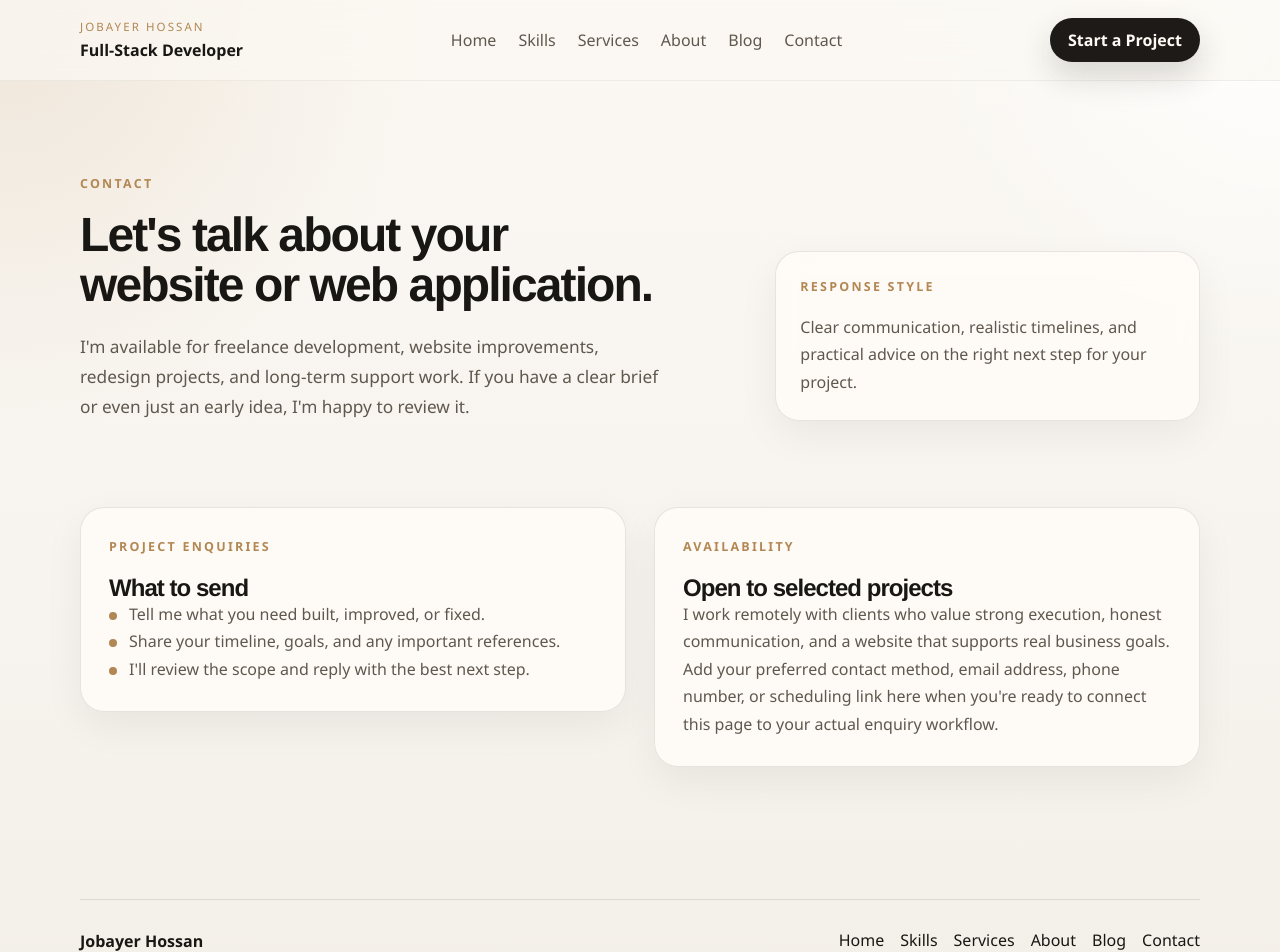
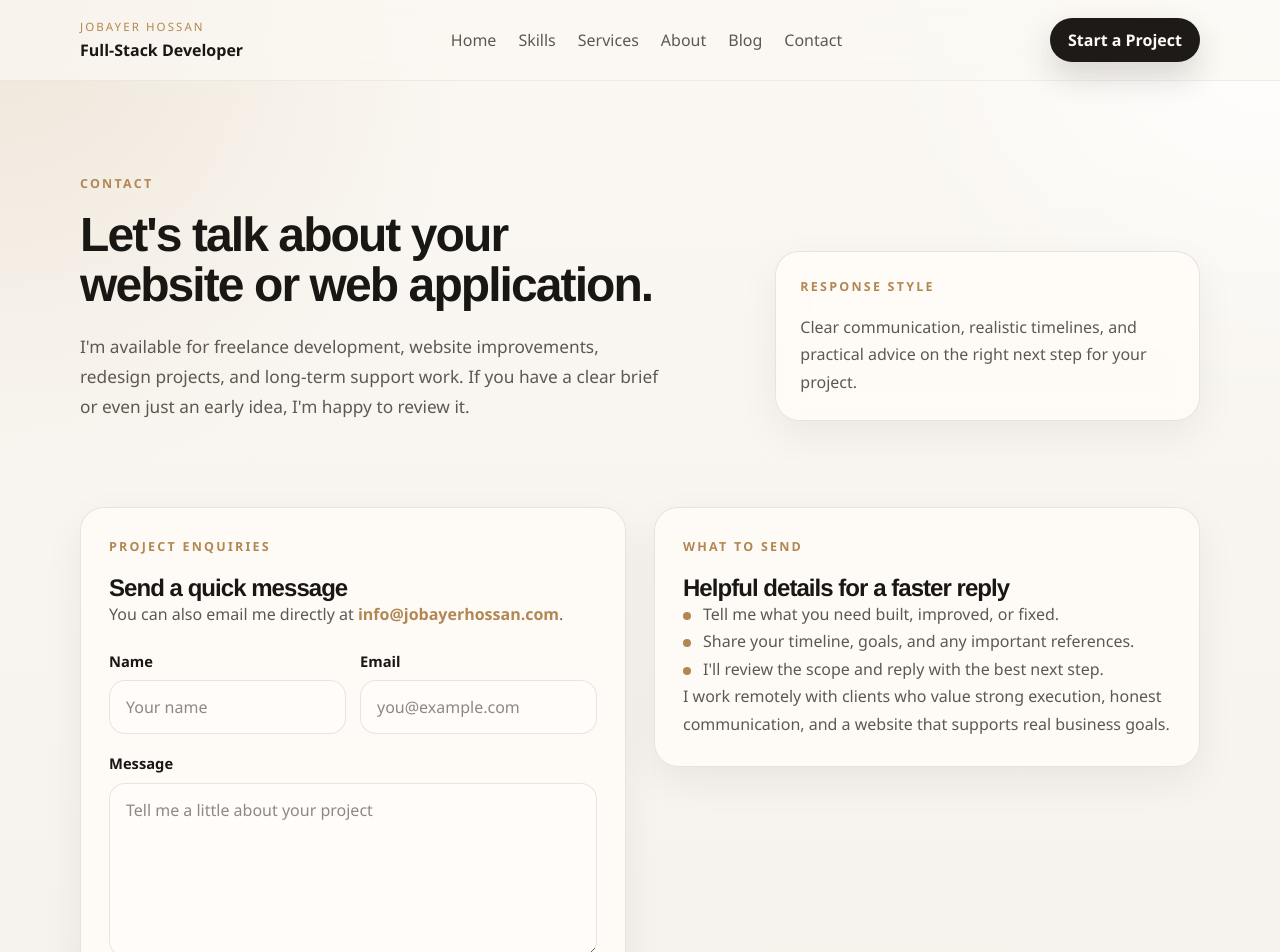
Before and after one commit to jobayerhossan/jobayerhossan-site, a Next.js app: page /contact in a window 1280 px wide. Shown: the top 952 px of the page. Built offline with nearby package versions, Linux system fonts and the light colour scheme.

Commit message:
Add Contact Form

```diff
--- /dev/null
+++ b/app/contact/actions.ts
@@ -0,0 +1,98 @@
+"use server";
+
+import nodemailer from "nodemailer";
+
+export type ContactFormState = {
+  status: "idle" | "success" | "error";
+  message: string;
+};
+
+const initialState: ContactFormState = {
+  status: "idle",
+  message: "",
+};
+
+function getTransporter() {
+  const host = process.env.SMTP_HOST;
+  const port = Number(process.env.SMTP_PORT ?? "465");
+  const user = process.env.SMTP_USER;
+  const pass = process.env.SMTP_PASS;
+
+  if (!host || !user || !pass) {
+    throw new Error("SMTP environment variables are not configured.");
+  }
+
+  return nodemailer.createTransport({
+    host,
+    port,
+    secure: true,
+    auth: {
+      user,
+      pass,
+    },
+  });
+}
+
+export async function submitContactForm(
+  prevState: ContactFormState = initialState,
+  formData: FormData,
+): Promise<ContactFormState> {
+  void prevState;
+  const name = String(formData.get("name") ?? "").trim();
+  const email = String(formData.get("email") ?? "").trim();
+  const message = String(formData.get("message") ?? "").trim();
+
+  if (!name || !email || !message) {
+    return {
+      status: "error",
+      message: "Please complete your name, email, and message.",
+    };
+  }
+
+  const recipient = process.env.CONTACT_TO_EMAIL ?? "jobayer.bc001@gmail.com";
+  const sender = process.env.SMTP_FROM_EMAIL ?? process.env.SMTP_USER;
+
+  if (!sender) {
+    return {
+      status: "error",
+      message: "The contact form email sender is not configured yet.",
+    };
+  }
+
+  try {
+    const transporter = getTransporter();
+
+    await transporter.sendMail({
+      from: `Jobayer Hossan Website <${sender}>`,
+      to: recipient,
+      replyTo: email,
+      subject: `New website enquiry from ${name}`,
+      text: [
+        `Name: ${name}`,
+        `Email: ${email}`,
+        "",
+        "Message:",
+        message,
+      ].join("\n"),
+      html: `
+        <div style="font-family: Arial, sans-serif; line-height: 1.6; color: #191714;">
+          <h2>New website enquiry</h2>
+          <p><strong>Name:</strong> ${name}</p>
+          <p><strong>Email:</strong> ${email}</p>
+          <p><strong>Message:</strong></p>
+          <p>${message.replace(/\n/g, "<br />")}</p>
+        </div>
+      `,
+    });
+
+    return {
+      status: "success",
+      message: "Thanks. Your message has been sent successfully.",
+    };
+  } catch {
+    return {
+      status: "error",
+      message: "Sorry, the message could not be sent right now. Please email me directly.",
+    };
+  }
+}
--- /dev/null
+++ b/app/contact/contact-form.tsx
@@ -0,0 +1,58 @@
+"use client";
+
+import { useActionState } from "react";
+import { submitContactForm, type ContactFormState } from "./actions";
+
+const initialState: ContactFormState = {
+  status: "idle",
+  message: "",
+};
+
+export function ContactForm() {
+  const [state, formAction, isPending] = useActionState(
+    submitContactForm,
+    initialState,
+  );
+
+  return (
+    <form action={formAction} className="contact-form">
+      <div className="contact-form__grid">
+        <label className="contact-form__field">
+          <span>Name</span>
+          <input type="text" name="name" placeholder="Your name" required />
+        </label>
+
+        <label className="contact-form__field">
+          <span>Email</span>
+          <input type="email" name="email" placeholder="you@example.com" required />
+        </label>
+      </div>
+
+      <label className="contact-form__field">
+        <span>Message</span>
+        <textarea
+          name="message"
+          rows={6}
+          placeholder="Tell me a little about your project"
+          required
+        />
+      </label>
+
+      <button type="submit" className="button button--primary" disabled={isPending}>
+        {isPending ? "Sending..." : "Send Message"}
+      </button>
+
+      {state.status !== "idle" ? (
+        <p
+          className={`contact-form__status ${
+            state.status === "success"
+              ? "contact-form__status--success"
+              : "contact-form__status--error"
+          }`}
+        >
+          {state.message}
+        </p>
+      ) : null}
+    </form>
+  );
+}
--- a/app/contact/page.tsx
+++ b/app/contact/page.tsx
@@ -1,4 +1,6 @@
 import { Metadata } from "next";
+import Link from "next/link";
+import { ContactForm } from "./contact-form";
 
 export const metadata: Metadata = {
   title: "Contact",
@@ -40,25 +42,28 @@ export default function ContactPage() {
         <div className="site-container split-layout">
           <div className="content-card contact-card">
             <p className="eyebrow">Project Enquiries</p>
-            <h2>What to send</h2>
+            <h2>Send a quick message</h2>
+            <p>
+              You can also email me directly at{" "}
+              <Link href="mailto:info@jobayerhossan.com" className="contact-inline-link">
+                info@jobayerhossan.com
+              </Link>
+              .
+            </p>
+            <ContactForm />
+          </div>
+
+          <div className="content-card contact-card">
+            <p className="eyebrow">What to send</p>
+            <h2>Helpful details for a faster reply</h2>
             <ul className="bullet-list">
               {contactSteps.map((step) => (
                 <li key={step}>{step}</li>
               ))}
             </ul>
-          </div>
-
-          <div className="content-card contact-card">
-            <p className="eyebrow">Availability</p>
-            <h2>Open to selected projects</h2>
             <p>
               I work remotely with clients who value strong execution, honest
               communication, and a website that supports real business goals.
-            </p>
-            <p>
-              Add your preferred contact method, email address, phone number, or
-              scheduling link here when you&apos;re ready to connect this page to
-              your actual enquiry workflow.
             </p>
           </div>
         </div>
--- a/app/globals.css
+++ b/app/globals.css
@@ -600,6 +600,78 @@ ul {
   font-weight: 700;
 }
 
+.contact-inline-link {
+  color: var(--accent);
+  font-weight: 700;
+}
+
+.contact-form {
+  display: grid;
+  gap: 18px;
+  margin-top: 22px;
+}
+
+.contact-form__grid {
+  display: grid;
+  grid-template-columns: repeat(2, minmax(0, 1fr));
+  gap: 14px;
+}
+
+.contact-form__field {
+  display: grid;
+  gap: 8px;
+}
+
+.contact-form__field span {
+  color: var(--text);
+  font-size: 0.92rem;
+  font-weight: 700;
+}
+
+.contact-form__field input,
+.contact-form__field textarea {
+  width: 100%;
+  border: 1px solid var(--line);
+  border-radius: 16px;
+  background: rgba(255, 253, 249, 0.8);
+  padding: 14px 16px;
+  color: var(--text);
+  font: inherit;
+  outline: none;
+  transition:
+    border-color 0.2s ease,
+    box-shadow 0.2s ease,
+    transform 0.2s ease;
+}
+
+.contact-form__field input:focus,
+.contact-form__field textarea:focus {
+  border-color: rgba(178, 135, 83, 0.45);
+  box-shadow: 0 0 0 4px rgba(178, 135, 83, 0.12);
+}
+
+.contact-form__field textarea {
+  resize: vertical;
+  min-height: 160px;
+}
+
+.contact-form__status {
+  margin: 0;
+  padding: 12px 14px;
+  border-radius: 14px;
+  font-weight: 600;
+}
+
+.contact-form__status--success {
+  background: rgba(45, 125, 79, 0.1);
+  color: #225d3b;
+}
+
+.contact-form__status--error {
+  background: rgba(168, 61, 46, 0.1);
+  color: #8a3427;
+}
+
 .pagination {
   display: flex;
   flex-wrap: wrap;
@@ -836,6 +908,10 @@ ul {
   .bullet-grid li {
     width: 100%;
   }
+
+  .contact-form__grid {
+    grid-template-columns: 1fr;
+  }
 }
 
 @media (max-width: 640px) {
--- a/package.json
+++ b/package.json
@@ -10,12 +10,14 @@
   },
   "dependencies": {
     "next": "16.1.7",
+    "nodemailer": "^8.0.3",
     "react": "19.2.3",
     "react-dom": "19.2.3"
   },
   "devDependencies": {
     "@tailwindcss/postcss": "^4",
     "@types/node": "^20",
+    "@types/nodemailer": "^7.0.11",
     "@types/react": "^19",
     "@types/react-dom": "^19",
     "eslint": "^9",
```
Also changed, not shown: 1 other file (tests, documents, lock files or other folders).
